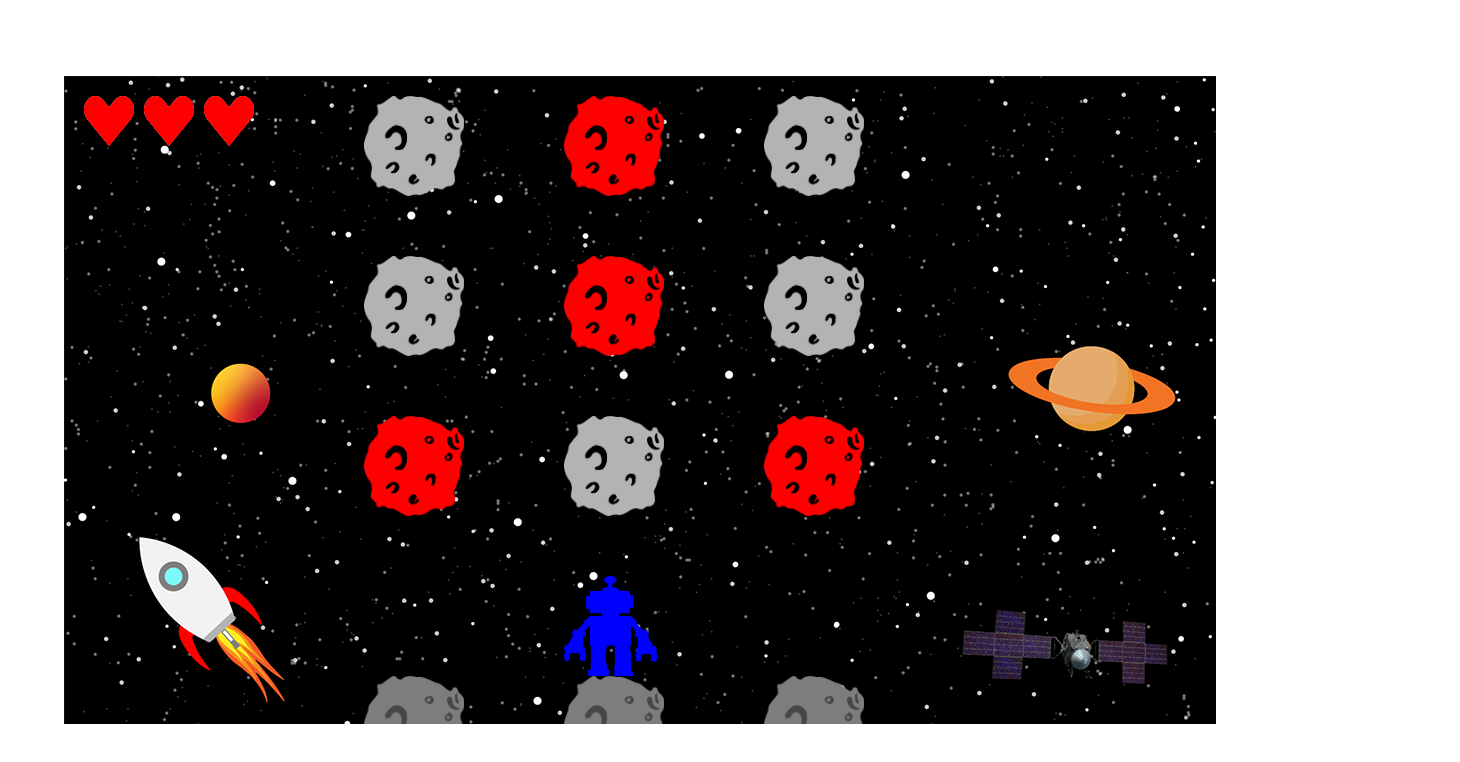
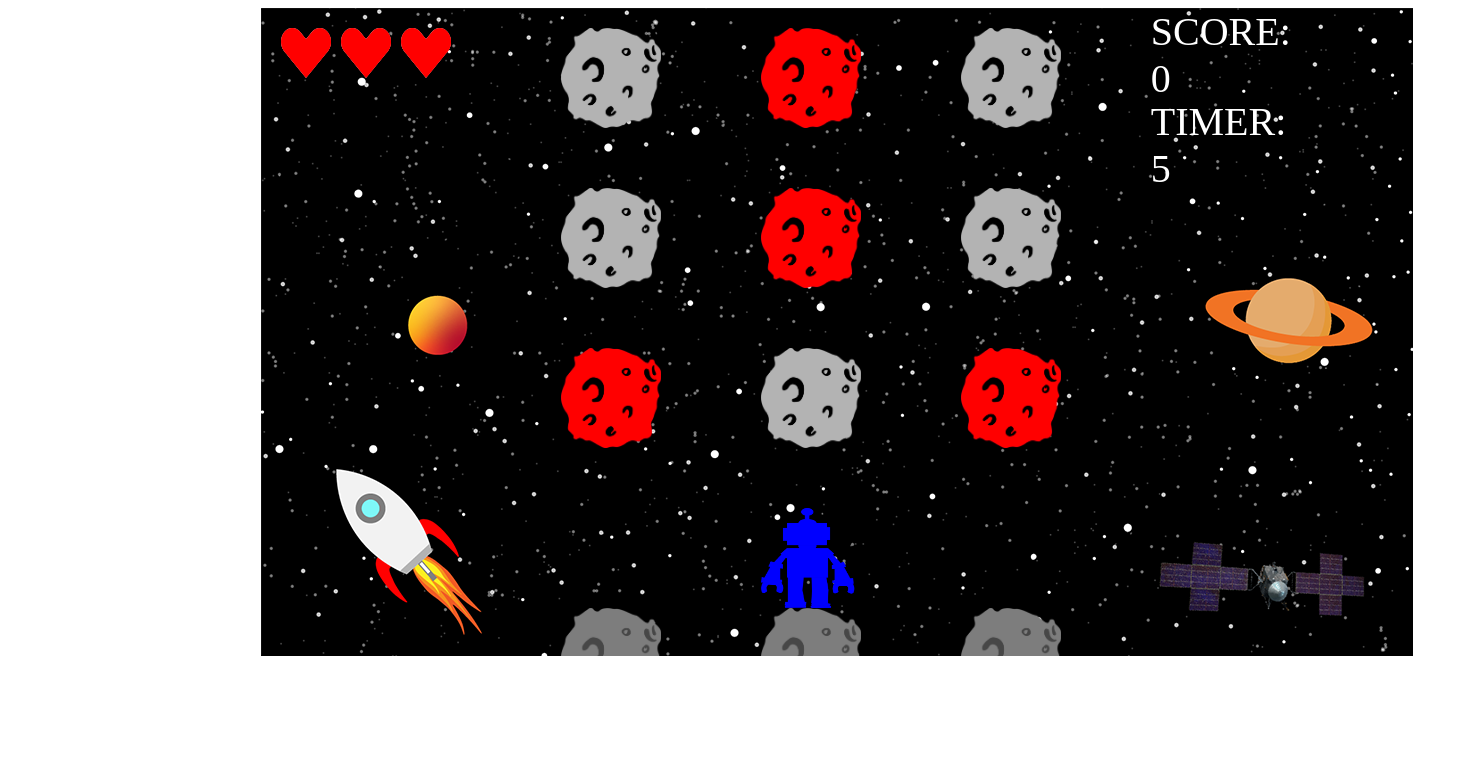
Before and after one commit to MissionToPsyche-Nickel/2021_15D_Web-Based-Game, a plain HTML site: page index.html in a window 1280 px wide. Shown: the whole page, 1460 px wide, since content can reach past the window. Drawn offline with Linux system fonts and the light colour scheme.

Commit message:
modifying positioning of canvas + divs

```diff
--- a/index.html
+++ b/index.html
@@ -4,29 +4,26 @@
     <meta charset="utf-8" />
     <title>NASA Psyche Mission</title>
     <style>
-      * {
-        padding: 0;
-        margin: 0;
-      }
-      canvas {
+      #container{
         padding: 0;
         margin: auto;
+        height: 50%;
+        width: 60%;
         display: block;
-        position: absolute;
-        z-index: 1;
-        top: 0;
-        bottom: 0;
-        left: 0;
-        right: 0;
-      }
+        position: relative;
+    }
+      canvas {
+      position: absolute;
+    }
     </style>
   </head>
   <body>
-
+    <div id="container">
     <canvas id="spaceCanvas" width="1152.6" height="648.6"></canvas>
     <canvas id="robotCanvas" width="1152.6" height="648.6"></canvas>
-    <div id="score" style="position: absolute; top:150px; left:1320px; z-index: 2; color: white; font-size: 40px;">SCORE: 0</div>
-    <div><span id="time" style="position: absolute; top:200px; left:1320px; z-index: 2; color: white; font-size: 40px;">TIMER: 0</span></div>
+    <div id="score" style="left: 890px; color: white; position: absolute; font-size: 40px;">SCORE: 0</div>
+    <div id="time" style="left:  890px; top: 90px; color: white; position: absolute; font-size: 40px;">TIMER:0</div>
+    </div>
     <img
       id="Character"
       width="0"
```
